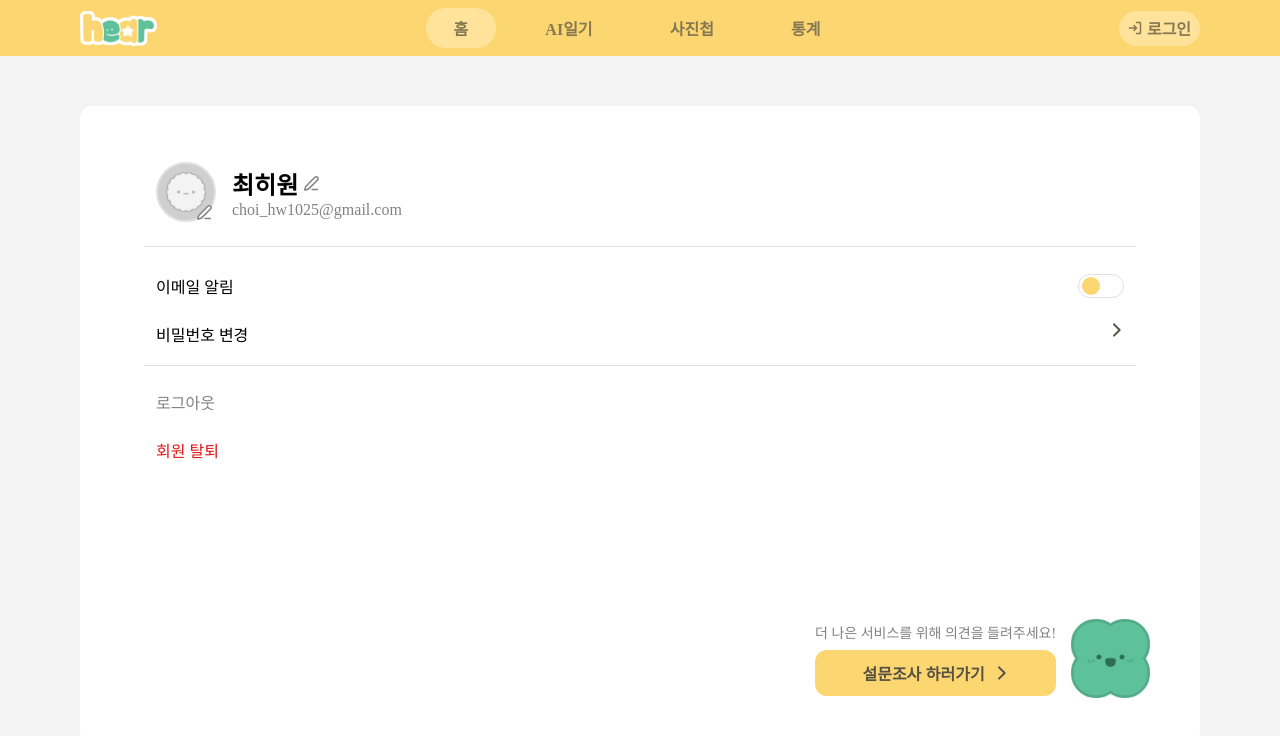
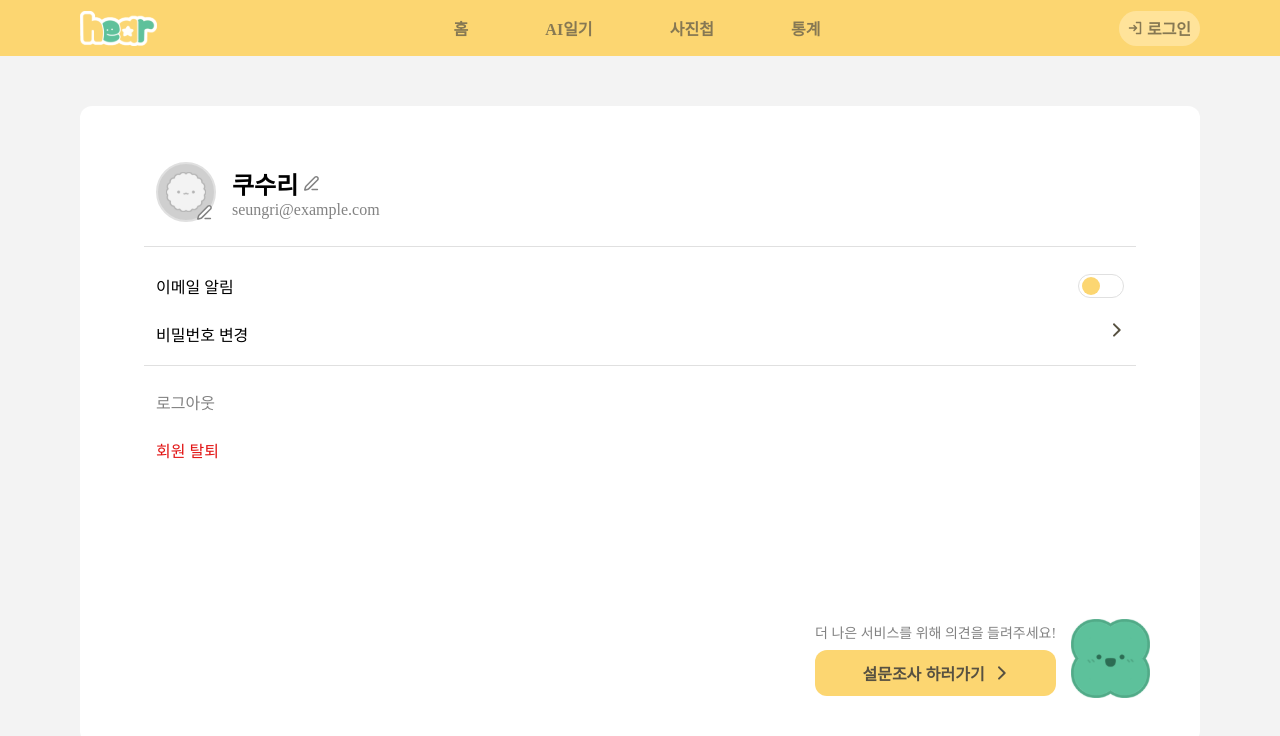
Before and after one commit to MoDeep11/Hear_FE, a React (Vite) app: page /Mypage in a window 1280 px wide. Shown: the top 736 px of the page. Built offline with nearby package versions, Linux system fonts and the light colour scheme.

Commit message:
feat: 기능 추가
마이페이지의 클릭시 패이지 이동, 사진첩 및 통계 페이지의 날짜 변경 기능 추가

```diff
--- a/src/components/Header.jsx
+++ b/src/components/Header.jsx
@@ -2,10 +2,11 @@ import styled from "@emotion/styled";
 import Logo from "../assets/logo.svg";
 import Log from "../assets/Login.svg";
 import { useState, useEffect } from "react";
-import { useNavigate, useParams } from "react-router-dom";
+import { useNavigate, useLocation } from "react-router-dom";
 
 const Header = () => {
   const navigate = useNavigate()
+  const Locate = useLocation();
 
   return (
     <HeaderBody>
@@ -14,10 +15,10 @@ const Header = () => {
       </HeaderLeft>
 
       <HeaderMiddle>
-        <MenuText onClick={() => navigate("/home")}>홈</MenuText>
-        <MenuText onClick={() => navigate("/ai_chat")}>AI일기</MenuText>
-        <MenuText onClick={() => navigate("/photo")}>사진첩</MenuText>
-        <MenuText onClick={() => navigate("/statics")}>통계</MenuText>
+        <MenuText onClick={() => navigate("/home")} isActive={location.pathname === "/home"}>홈</MenuText>
+        <MenuText onClick={() => navigate("/ai/chats")} isActive={location.pathname === "/ai/chats"}>AI일기</MenuText>
+        <MenuText onClick={() => navigate("/photo")} isActive={location.pathname === "/photo"}>사진첩</MenuText>
+        <MenuText onClick={() => navigate("/statics")} isActive={location.pathname === "/statics"}>통계</MenuText>
       </HeaderMiddle>
 
       <HeaderRight>
@@ -73,8 +74,7 @@ const MenuText = styled.p`
   white-space: nowrap;
   cursor: pointer;
   transition: 0.2s;
-
-  &:nth-of-type(1) { background-color: #FFE39A; }
+  background-color: ${(props) => (props.isActive ? "#FFE39A" : "transparent")};
   &:hover { background-color: #FFE39A; }
 
   @media (max-width: 850px) {
--- a/src/pages/MyPage.jsx
+++ b/src/pages/MyPage.jsx
@@ -10,9 +10,28 @@ import Sad from "../assets/Sadness.svg";
 import Arrow from "../assets/Arrow.svg";
 import Random from "../assets/random.svg"
 import Upload_btnimg from "../assets/Upload_btn.svg"
+import { useState, useEffect } from "react";
+import { useNavigate } from "react-router-dom";
 
 const Mypage = () => {
 
+  const user_info = {
+  "status": "success",
+  "data": {
+    "userId": 102,
+    "email": "seungri@example.com",
+    "nickname": "쿠수리",
+    "profileImageUrl": "https://s3.../profiles/user_102.png",
+    "createdAt": "2025-06-09T10:00:00Z",
+    "updatedAt": "2026-03-04T23:55:00Z"
+  }
+}
+
+  const [isChangeModal, setIsChangeModal] = useState(false);
+  const [isDeleteModal, setIsDeleteModal] = useState(false);
+  const [isPwModal, setIsPwModal] = useState(false);
+
+  const navigate = useNavigate()
 
   return (
     <Body>
@@ -21,7 +40,7 @@ const Mypage = () => {
         <Page_main>
           <Info_box>
             <Profile_box>
-              <Profile_img>
+              <Profile_img onClick={()=>{setIsChangeModal(true)}}>
                 <Img_box>
                   <img src={Profile} alt="" />
                 </Img_box>
@@ -31,12 +50,12 @@ const Mypage = () => {
               </Profile_img>
               <Nickname_box>
                 <Nick_name>
-                  최히원
-                  <Nickname_edit>
+                  {user_info.data.nickname}
+                  <Nickname_edit onClick={()=>{setIsChangeModal(true)}}>
                     <img src={Edit_pen} alt="" />
                   </Nickname_edit>
                 </Nick_name>
-                <Email>choi_hw1025@gmail.com</Email>
+                <Email>{user_info.data.email}</Email>
               </Nickname_box>
             </Profile_box>
             <Check_box>
@@ -48,14 +67,14 @@ const Mypage = () => {
               </Email_box>
               <Password_change>
                 <Password_text>비밀번호 변경</Password_text>
-                <Password_click>
+                <Password_click onClick={()=>{setIsPwModal(true)}}>
                   <img src={ReverseArrow} alt="" />
                 </Password_click>
               </Password_change>
             </Check_box>
             <Log_box>
-              <Log_out>로그아웃</Log_out>
-              <User_delete>회원 탈퇴</User_delete>
+              <Log_out onClick={()=>{navigate("/")}}>로그아웃</Log_out>
+              <User_delete onClick={()=>{setIsDeleteModal(true)}}>회원 탈퇴</User_delete>
             </Log_box>
           </Info_box>
           <Guitar_box>
@@ -75,7 +94,7 @@ const Mypage = () => {
       </Page_container>
 
       {/*계정 탈퇴 모달*/}
-
+{isDeleteModal &&
       <Delete_modalback>
         <Modal_main>
 
@@ -93,17 +112,19 @@ const Mypage = () => {
 
           </Delete_textbox>
 
-          <Delete_btnbox>
-            <Delete_button>회원탈퇴</Delete_button>
-            <Cancel_button>취소</Cancel_button>
+          <Delete_btnbox >
+            <Delete_button onClick={()=>{navigate("/")}}>회원탈퇴</Delete_button>
+            <Cancel_button onClick={()=>{setIsDeleteModal(false)}}>취소</Cancel_button>
           </Delete_btnbox>
         </Modal_main>
       </Delete_modalback>
+}
 
       {/* 비밀번호 변경 모달 */}
+      {isPwModal&&
       <Password_back>
         <Password_modal>
-          <Out_modal>
+          <Out_modal onClick={()=>{setIsPwModal(false)}}>
             <img src={Arrow} alt="" />
           </Out_modal>
           <Change_box>
@@ -117,15 +138,17 @@ const Mypage = () => {
                 <Check_input placeholder="변경할 비밀번호를 다시 입력해주세요"></Check_input>
               </Checking_box>
             </Input_box>
-            <Save_button>저장</Save_button>
+            <Save_button onClick={()=>{setIsPwModal(false)}}>저장</Save_button>
           </Change_box>
         </Password_modal>
       </Password_back>
+}
 
       {/*프로필 변경 모달*/}
+      {isChangeModal &&
       <Profile_modalback>
         <Profile_modal>
-          <Out_modal>
+          <Out_modal onClick={()=>{setIsChangeModal(false)}}>
             <img src={Arrow} alt="" />
           </Out_modal>
           <Pf_modalmain>
@@ -148,11 +171,12 @@ const Mypage = () => {
               <img src={Upload_btnimg} alt="" width={16} height={16}/>
               파일 업로드
               </Img_upload>
-              <Save_btn>저장</Save_btn>
+              <Save_btn onClick={()=>{setIsChangeModal(false)}}>저장</Save_btn>
             </Profile_btnbox>
           </Pf_modalmain>
         </Profile_modal>
       </Profile_modalback>
+}
     </Body>
   );
 };
@@ -212,6 +236,7 @@ const Profile_img = styled.div`
   align-items: center;
   justify-content: center;
   position: relative;
+  cursor: pointer;
 `;
 const Img_box = styled.div`
   width: 40px;
@@ -229,7 +254,7 @@ const Nickname_box = styled.div`
   display: flex;
   flex-direction: column;
 `;
-const Nick_name = styled.p`
+const Nick_name = styled.div`
   display: flex;
   font-size: 24px;
   font-weight: 700;
@@ -239,6 +264,7 @@ const Nick_name = styled.p`
 `;
 const Nickname_edit = styled.div`
   display: flex;
+  cursor: pointer;
 `;
 const Email = styled.p`
   color: #828282;
@@ -303,7 +329,9 @@ const Password_text = styled.div`
   font-size: 16px;
   font-weight: 500;
 `;
-const Password_click = styled.div``;
+const Password_click = styled.div`
+  cursor: pointer;
+`;
 const Log_box = styled.div`
   width: 100%;
   display: flex;
@@ -317,11 +345,13 @@ const Log_out = styled.p`
   color: #828282;
   font-weight: 500;
   font-size: 16px;
+  cursor: pointer;
 `;
 const User_delete = styled.p`
   color: #e21414;
   font-weight: 500;
   font-size: 16px;
+  cursor: pointer;
 `;
 const Guitar_box = styled.div`
   width: 342px;
@@ -365,10 +395,10 @@ const Character = styled.div`
 `;
 
 const Delete_modalback = styled.div`
-  position: absolute;
+  position: fixed;
   top: 0;
   left: 0;
-  z-index: -1100;
+  z-index: 1;
   width: 100%;
   height: 100%;
   background-color: rgba(0, 0, 0, 0.3);
@@ -434,6 +464,7 @@ const Delete_button = styled.button`
   font-size: 16px;
   font-weight: 600;
   padding: 5px 0;
+  cursor: pointer;
 `;
 const Cancel_button = styled.button`
   width: 100%;
@@ -446,13 +477,14 @@ const Cancel_button = styled.button`
   font-weight: 600;
   align-items: center;
   justify-content: center;
+  cursor: pointer;
 `;
 
 const Password_back = styled.div`
-  position: absolute;
+  position: fixed;
   top: 0;
   left: 0;
-  z-index: -1000;
+  z-index: 1;
   width: 100%;
   height: 100%;
   background-color: rgba(0, 0, 0, 0.3);
@@ -478,6 +510,7 @@ const Out_modal = styled.div`
   display: flex;
   left: 24px;
   top: 24px;
+  cursor: pointer;
 `;
 const Change_box = styled.div`
   display: flex ;
@@ -554,13 +587,14 @@ const Save_button = styled.div`
   background-color: #FCD671;
   color: #575141;
   border-radius: 12px;
+  cursor: pointer;
 `;
 
 const Profile_modalback = styled.div`
-  position: absolute;
+  position: fixed;
   top: 0;
   left: 0;
-  z-index: -1000;
+  z-index: 1;
   width: 100%;
   height: 100%;
   background-color: rgba(0, 0, 0, 0.3);
@@ -682,6 +716,7 @@ const Save_btn = styled.button`
   font-weight: 600;
   font-size: 16px;
   border-radius: 12px;
+  cursor: pointer;
 `
 
 export default Mypage;
--- a/src/pages/PhotoBook.jsx
+++ b/src/pages/PhotoBook.jsx
@@ -6,22 +6,35 @@ import Test_img from "../assets/Test.svg";
 import Arrow from "../assets/Arrow.svg";
 import Reverse_Arrow from "../assets/Rev-Arrow.svg";
 import Search_tag from "../assets/search_tag.svg";
+import { useState, useEffect } from "react";
 
 const Photo_Book = () => {
+  const [dateNum, setDateNum] = useState(1);
+  const [yearNum, setYearNum] = useState(2026);
+
+  const date_minus = () => {
+    if (dateNum > 1) setDateNum(dateNum - 1);
+    if (dateNum <= 1) (setDateNum(12), setYearNum(yearNum - 1));
+  };
+  const date_plus = () => {
+    if (dateNum < 12) setDateNum(dateNum + 1);
+    if (dateNum >= 12) (setDateNum(1), setYearNum(yearNum + 1));
+  };
+
   return (
     <Body>
       <Header />
       <Photo_Main>
         <Time_box>
-          <img src={Arrow} alt="" />
+          <img src={Arrow} alt="" onClick={date_minus} />
           <Time_line>
-            2026년 <span>7</span>월
+            {yearNum}년 <span>{dateNum}</span>월
           </Time_line>
-          <img src={Reverse_Arrow} alt="" />
+          <img src={Reverse_Arrow} alt="" onClick={date_plus} />
         </Time_box>
         <Search_box>
           <Search_bar placeholder="해시태그를 검색해주세요"></Search_bar>
-          <img src={Search_tag} alt="" />
+          <img src={Search_tag} alt=""  />
         </Search_box>
 
         <Photo_box>
@@ -75,13 +88,11 @@ const Photo_Book = () => {
             <Photo_date>12일</Photo_date>
             <Photo_layer></Photo_layer>
           </Photo>
-
         </Photo_box>
       </Photo_Main>
     </Body>
   );
 };
-
 
 const Body = styled.div`
   width: 100vw;
@@ -102,6 +113,7 @@ const Photo_Main = styled.div`
 `;
 
 const Time_box = styled.div`
+  max-width: auto;
   height: 29px;
   padding: 0 294px;
   gap: 24px;
@@ -185,7 +197,7 @@ const Photo_layer = styled.div`
   );
   pointer-events: none;
   z-index: 1;
-`
+`;
 const Photo_date = styled.div`
   position: absolute;
   left: 12px;
--- a/src/pages/Statics.jsx
+++ b/src/pages/Statics.jsx
@@ -4,23 +4,38 @@ import ReverseArrow from "../assets/Rev-Arrow.svg";
 import Arrow from "../assets/Arrow.svg";
 import Happy from "../assets/Star.svg";
 import Tail from "../assets/Tr.png";
+import { useState, useEffect } from "react";
 
 const Statics = () => {
   const colors = ["#FEA2A9", "#FCD671", "#5DC19B", "#89D9FF", "#CBA3FF"];
+
+  const [dateNum, setDateNum] = useState(1)
+  const [yearNum, setYearNum] = useState(2026)
+
+  const date_minus = () => {
+    if (dateNum > 1) setDateNum(dateNum-1)
+    if (dateNum <= 1) setDateNum(12), setYearNum(yearNum-1)
+  }
+const date_plus = () => {
+  if (dateNum < 12) setDateNum(dateNum+1)
+  if (dateNum >= 12) setDateNum(1), setYearNum(yearNum+1)
+}
+
+
   return (
     <Body>
       <Header />
       <Main_box>
         <Date_box>
-          <Right_arrow>
+          <Left_Arrow onClick={date_minus}>
             <img src={Arrow} alt="" />
+          </Left_Arrow>
+          <Date_title>
+            {yearNum}년 <span>{dateNum}</span>월
+          </Date_title>
+          <Right_arrow onClick={date_plus}>
+            <img src={ReverseArrow} alt="" />
           </Right_arrow>
-          <Date_title>
-            2026년 <span>7</span>월
-          </Date_title>
-          <Left_Arrow>
-            <img src={ReverseArrow} alt="" />
-          </Left_Arrow>
         </Date_box>
         <Static_Main>
           <Static_Graphbox>
@@ -108,6 +123,7 @@ const Date_box = styled.div`
 const Right_arrow = styled.div`
   width: 16px;
   height: 16px;
+  cursor: pointer;
 `;
 
 const Date_title = styled.div`
@@ -121,6 +137,7 @@ const Date_title = styled.div`
 const Left_Arrow = styled.div`
   width: 16px;
   height: 16px;
+  cursor: pointer;
 `;
 
 const Static_Main = styled.div`
```
